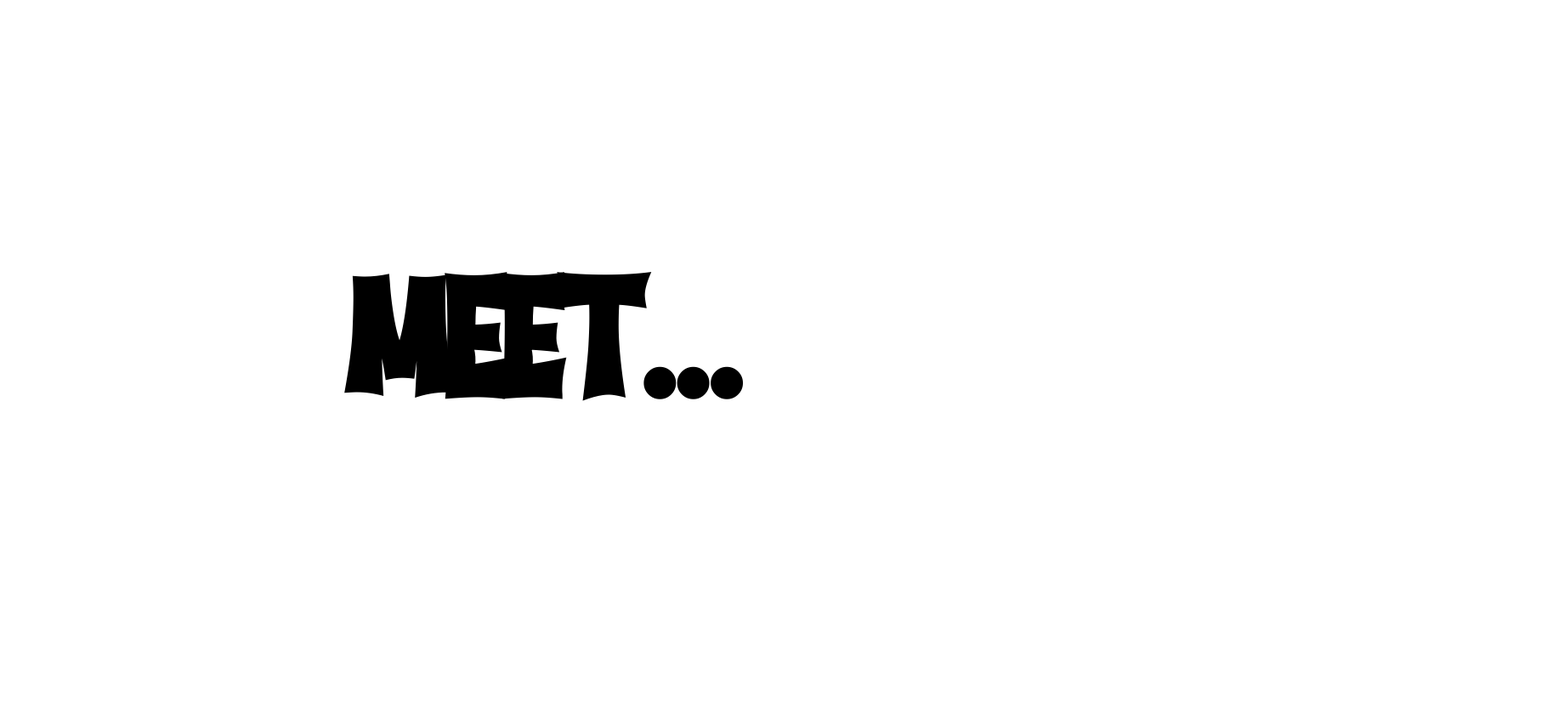
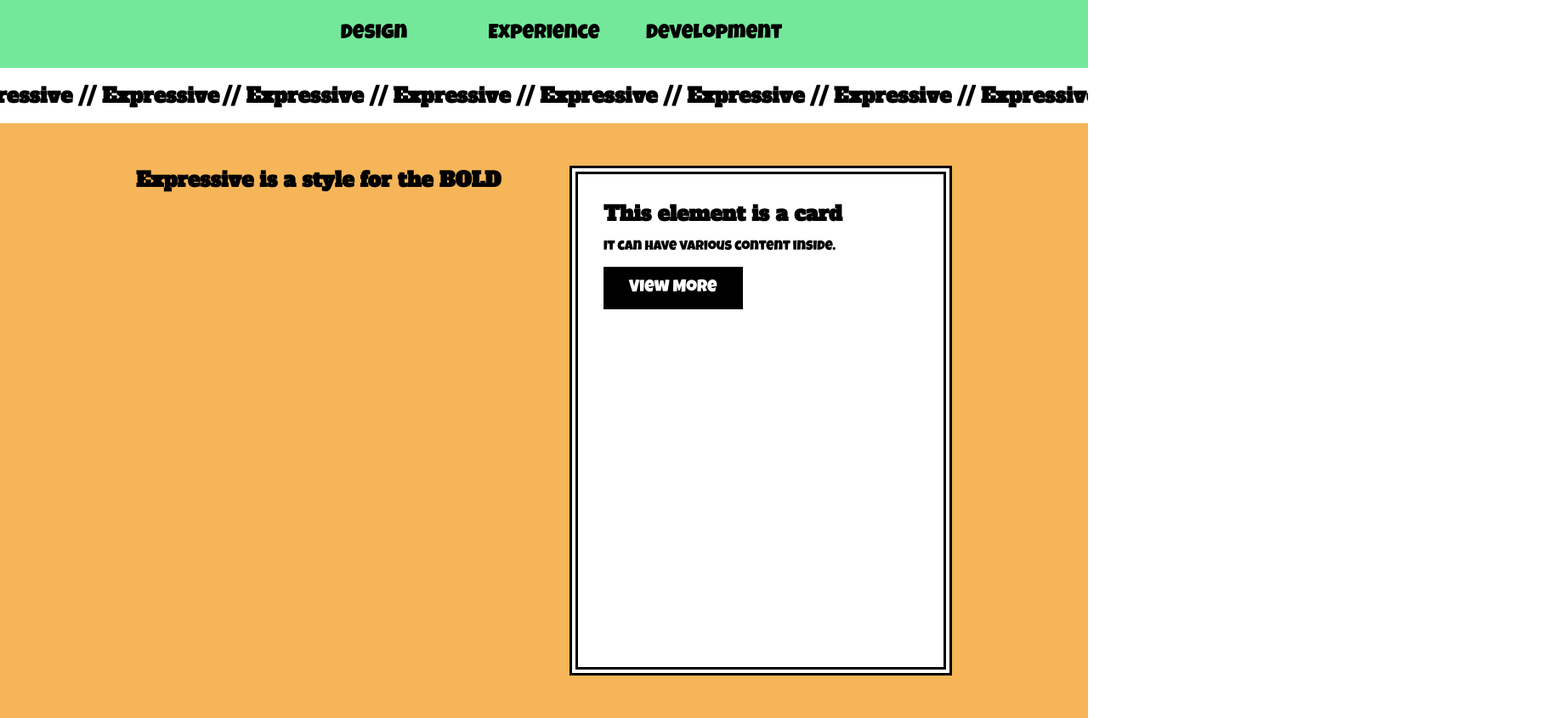
Before and after one commit to DaBoss120/Websites, a plain HTML site: page expressive/index.html in a window 1280 px wide. Shown: the whole page at 85% size, 1840 px wide, since content can reach past the window. Before the commit the page ends 800 px from the top, so only its background shows below. Drawn offline with nearby package versions, Linux system fonts and the light colour scheme.

Commit message:
Expressive update

```diff
--- a/expressive/index.html
+++ b/expressive/index.html
@@ -1,22 +1,53 @@
 <!DOCTYPE html>
 <html lang="en">
+
 <head>
     <meta charset="UTF-8">
     <meta name="viewport" content="width=device-width, initial-scale=1.0">
     <title>Expressive</title>
+
     <link rel="stylesheet" href="web/css/style.css">
+    <!-- <link rel="stylesheet" href="web/css/enterAnimation.css"> -->
 
 </head>
-<body>
+
+
+<body style="opacity: 1;">
+    <!-- <h1 class="meet">Meet...</h1>
+    <h1 class="expressive">Expressive</h1> -->
     <header>
         <div class="top-header">
+            <div class="menu">
+                <ul>
+                    <li><a href="#">Design</a></li>
+                    <li><a href="#">Experience</a></li>
+                    <li><a href="#">Development</a></li>
+                </ul>
+            </div>
+        </div>
+        <div class="expressive-slide-container">
+            <!-- Force space between the two elements -->
+            <h2 class="expressive-slide" id="expressive-slide"></h2><span>&nbsp;</span>
+
+            <h2 class="expressive-slide" id="expressive-slide" aria-hidden="true">
+            </h2>
         </div>
     </header>
     <main>
-        <h1 class="meet">Meet...</h1>
-        <h1 class="expressive">Expressive</h1>
+        <div class="wide-half-section yellow-bg">
+            <div class="sub-element text-element">
+                <h2>Expressive is a style for the BOLD</h2>
+            </div>
+            <div class="sub-element card-element">
+                <h2>This element is a card</h2>
+                <p>It can have various content inside.</p>
+                <button class="btn-3d-stack">View More</button>
+            </div>
+        </div>
     </main>
 
 </body>
-<script src="./web/js/enterAnimation.js"></script>
+<script src="./web/js/script.js"></script>
+<!-- <script src="./web/js/enterAnimation.js"></script> -->
+
 </html>
--- /dev/null
+++ b/expressive/web/css/elements.css
@@ -0,0 +1,124 @@
+@import url(./colors.css);
+
+.wide-tall-section {
+    width: 100vw;
+    height: 100vh;
+
+}
+
+.wide-half-section {
+    width: 100vw;
+    height: clamp(700px, 50vh, 900px);
+}
+
+.wide-tall-section,
+.wide-half-section {
+    display: flex;
+    justify-content: center;
+    align-items: center;
+}
+
+.wide-tall-section.yellow-bg {
+    background-color: var(--yellow);
+}
+
+.wide-half-section.yellow-bg {
+    background-color: var(--yellow);
+}
+
+.sub-element {
+    width: 450px;
+    height: 600px;
+    margin: 0 30px;
+}
+
+.card-element {
+    padding: 30px;
+    background-color: rgb(255, 255, 255);
+    border: 10px double black;
+}
+.card-element > h2, .card-element > p {
+    margin-bottom: 15px;
+}
+.btn-3d-stack{
+    position: relative;
+    padding: 15px 30px;
+    background-color: black;
+    color: white;
+    font-family: LuckiestOne;
+    font-size: 20px;
+    border: none;
+    cursor: pointer;
+    z-index: 1;
+    isolation: isolate;
+    transition: background-color 0.3s, transform 0.3s, color 0.3s;
+}
+.btn-3d-stack:hover{
+    background-color: var(--yellow);
+    color: black;
+    transform: translate(-2px, 2px);
+}
+
+.btn-3d-stack:hover::after{
+    left: 4px;
+    top: -4px;
+}
+
+.btn-3d-stack:hover::before{
+    left: 8px;
+    top: -8px;
+}
+
+.btn-3d-stack::after{
+    content: '';
+    position: absolute;
+    width: 100%;
+    height: 100%;
+    background-color: transparent;
+    border: 2px solid black;
+    left: 0px;
+    top: 0px;
+    z-index: -1;
+    transition: left 0.3s, top 0.3s;
+    box-sizing: border-box;
+}
+.btn-3d-stack::before{
+    content: '';
+    position: absolute;
+    width: 100%;
+    height: 100%;
+    background-color: transparent;
+    border: 2px solid black;
+    left: 0px;
+    top: 0px;
+    z-index: -2;
+    transition: left 0.3s, top 0.3s;
+    box-sizing: border-box;
+}
+
+/* From Uiverse.io by satyamchaudharydev */
+/* inspired form gumroad website */
+.button {
+  --bg: #000;
+  --hover-bg: #ff90e8;
+  --hover-text: #000;
+  color: #fff;
+  cursor: pointer;
+  border: 1px solid var(--bg);
+  border-radius: 4px;
+  padding: 0.8em 2em;
+  background: var(--bg);
+  transition: 0.2s;
+}
+
+.button:hover {
+  color: var(--hover-text);
+  transform: translate(-0.25rem, -0.25rem);
+  background: var(--hover-bg);
+  box-shadow: 0.25rem 0.25rem var(--bg);
+}
+
+.button:active {
+  transform: translate(0);
+  box-shadow: none;
+}
--- /dev/null
+++ b/expressive/web/css/enterAnimation.css
@@ -0,0 +1,47 @@
+body :not(.meet):not(.expressive) {
+    opacity: 0;
+}
+
+.meet {
+    position: absolute;
+    transform: translate(-50%, -50%);
+    left: 50%;
+    top: 50%;
+    font-size: 200px;
+    animation: bounceInLeft 1.15s cubic-bezier(0.34, 1.56, 0.64, 1);
+    transition: opacity .2s;
+}
+
+@keyframes bounceInLeft {
+    from {
+        left: -50%;
+    }
+}
+
+.expressive {
+    display: inline-flex;
+    overflow: hidden;
+    opacity: 0;
+    position: absolute;
+    transform: translateY(-50%);
+    left: 50%;
+    top: 50%;
+    font-size: 200px;
+    height: 270px;
+    width: 1200px;
+    align-items: center;
+    justify-content: center;
+    /* margin-left: 0; */
+    transition: margin-left 0.75s ease;
+}
+
+.expressive span {
+    display: inline-block;
+    white-space: pre;
+    will-change: transform, opacity;
+
+}
+
+.highlight-bar {
+    will-change: left, width;
+}
--- /dev/null
+++ b/expressive/web/css/header.css
@@ -0,0 +1,111 @@
+header {
+    display: flex;
+    justify-content: center;
+    align-items: center;
+    flex-direction: column;
+    width: 100%;
+    /* height: 80px; */
+    /* position: fixed; */
+}
+
+header .top-header {
+    height: 80px;
+    width: 100%;
+    display: flex;
+    justify-content: center;
+    padding: 0 40px;
+    box-sizing: border-box;
+            /* position: fixed; */
+    top: 0;
+    left: 0;
+    background-color: var(--green);
+    z-index: 1000;
+    border-bottom: 1px solid var(--border-color);
+}
+
+.menu ul {
+    display: flex;
+    flex-direction: row;
+    align-items: center;
+    justify-content: center;
+    height: 100%;
+    /* width: 100%; */
+}
+
+.menu ul li {
+    height: 100%;
+    list-style: none;
+    width: 200px;
+    display: flex;
+    align-items: center;
+    justify-content: center;
+}
+
+.menu ul li a {
+    text-decoration: none;
+    color: black ;
+    font-family: LuckiestOne;
+    font-size: 1.5rem;
+    height: 100%;
+    width: 100%;
+    display: flex;
+    align-items: center;
+    justify-content: center;
+    position: relative;
+    padding: 0 10px;
+    overflow: hidden;
+    transition: color 0.5s cubic-bezier(0.25, 0.10, 0.07, 1.00) !important;
+}
+
+.menu ul li a:hover {
+    color: white;
+    cursor: pointer;
+    transition: color 0.75s cubic-bezier(0.25, 0.10, 0.07, 1.00) !important;
+}
+
+.menu ul li a::before {
+    content: '';
+    position: absolute;
+    top: 0;
+    left: 0;
+    width: 100%;
+    height: 100%;
+    background-color: black;
+    /* background-image: radial-gradient(var(--purple) 6px, transparent 0);
+    background-size: 40px 40px;
+    background-position: -19px -19px; */
+    transform: scale(.2, 0);
+    transform-origin: center;
+    transition: transform .5s cubic-bezier(0.25, 0.10, 0.07, 1.00);
+    z-index: -1;
+}
+
+.menu ul li a:hover::before {
+    transform: scale(1, 1);
+    transition: transform .75s cubic-bezier(0.25, 0.10, 0.07, 1.00);
+}
+.expressive-slide-container {
+    margin: 1rem 0;
+    /* position: absolute; */
+    display: flex;
+    overflow: hidden;
+    white-space: nowrap;
+    width: 100%;
+}
+
+.expressive-slide {
+    display: inline-block;
+    padding-right: 0;
+    animation: slide-right 30s linear infinite;
+    font-size: 24px;
+    flex-shrink: 0;
+}
+
+@keyframes slide-right {
+    from {
+        transform: translateX(-100%);
+    }
+    to {
+        transform: translateX(0);
+    }
+}
--- a/expressive/web/css/style.css
+++ b/expressive/web/css/style.css
@@ -1,9 +1,21 @@
 @import url(../node_modules/animate.css/animate.min.css);
+@import url(./header.css);
 @import url(./colors.css);
+@import url(./elements.css);
 
 @font-face {
     font-family: Awaken Design;
     src: url(../font/Awaken\ Design.ttf);
+}
+
+@font-face {
+    font-family: AlfaSlabOne;
+    src: url(../font/AlfaSlabOne-Regular.ttf);
+}
+
+@font-face {
+    font-family: LuckiestOne;
+    src: url(../font/LuckiestGuy-Regular.ttf);
 }
 
 * {
@@ -11,51 +23,17 @@
     padding: 0;
     box-sizing: border-box;
 }
-
+p{
+    font-family: LuckiestOne;
+}
 h1 {
     font-family: Awaken Design;
 }
 
-.meet {
-    position: absolute;
-    transform: translate(-50%, -50%);
-    left: 50%;
-    top: 50%;
-    font-size: 200px;
-    animation: bounceInLeft 1.15s cubic-bezier(0.34, 1.56, 0.64, 1);
-    transition: opacity .2s;
+h2 {
+    font-family: AlfaSlabOne;
 }
 
-@keyframes bounceInLeft {
-    from {
-        left: -50%;
-    }
+li {
+    list-style: none;
 }
-
-.expressive {
-    display: inline-flex;
-    overflow: hidden;
-    opacity: 0;
-    position: absolute;
-    transform: translateY(-50%);
-    left: 50%;
-    top: 50%;
-    font-size: 200px;
-    height: 270px;
-    width: 1200px;
-    align-items: center;
-    justify-content: center;
-    /* margin-left: 0; */
-    transition: margin-left 0.75s ease;
-}
-
-.expressive span {
-    display: inline-block;
-    white-space: pre;
-    will-change: transform, opacity;
-
-}
-
-.highlight-bar {
-    will-change: left, width;
-}
--- a/expressive/web/js/enterAnimation.js
+++ b/expressive/web/js/enterAnimation.js
@@ -100,8 +100,22 @@ function unhighlightText() {
 
         });
     });
+    highlight.addEventListener('transitionend', () => {
+        removeIntroText();
+        fadeInBody();
+    });
 }
-
+function removeIntroText() {
+    meetText.style.display = 'none';
+    expressiveText.style.display = 'none';
+}
+function fadeInBody() {
+    let bodyElements = document.querySelectorAll('body :not(.meet):not(.expressive)');
+    bodyElements.forEach(el => {
+        el.style.transition = 'opacity 1s ease-in';
+        el.style.opacity = '1';
+    });
+}
 meetText.addEventListener('animationend', function () {
     meetText.style.opacity = 0;
     let text = document.querySelector('.expressive');
--- /dev/null
+++ b/expressive/web/js/script.js
@@ -0,0 +1,13 @@
+window.addEventListener('DOMContentLoaded', () => {
+    const screenWidth = window.innerWidth;
+    populateSlideBanner(screenWidth);
+});
+function populateSlideBanner(screenWidth) {
+    Array.from(document.getElementsByClassName('expressive-slide')).forEach(elem => {
+        let html = ' // Expressive ';
+        for(let i = 0; i < Math.ceil(screenWidth / 200) + 1; i++) {
+            html += " // Expressive ";
+        };
+        elem.innerHTML = html;
+    });
+}
```
Also changed, not shown: expressive/web/font/AlfaSlabOne-Regular.ttf (added), expressive/web/font/LuckiestGuy-Regular.ttf (added), expressive/web/js/generateMenu.js (added).
